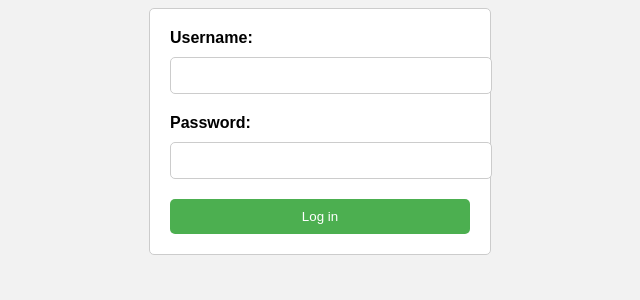
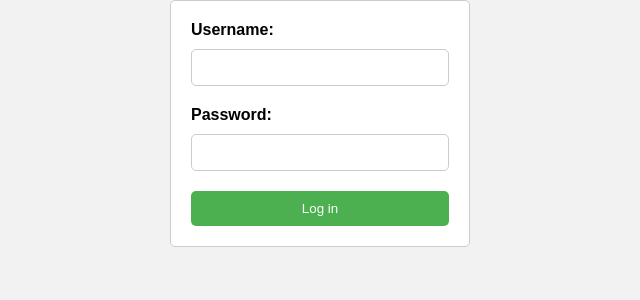
Before and after one commit to 0joksa0/flaskPhotos, a Flask app: page /logIn in a window 1280 px wide. Shown: the top 300 px of the page, without its empty margins (320-960 px from the left). Run offline with Flask 3, Linux system fonts and the light colour scheme; parts of the project's set-up code (start-up, migrations or seed data) failed here and were passed over; some libraries are stand-ins or nearby versions.

Commit message:
fix quick

```diff
--- a/templates/index.html
+++ b/templates/index.html
@@ -5,6 +5,11 @@
     <meta name="viewport" content="width=device-width, initial-scale=1.0" />
     <title>Home</title>
     <style>
+      * {
+        margin: 0;
+        padding: 0;
+        box-sizing: border-box;
+      }
       body {
         font-family: Arial, sans-serif;
         background-color: #f2f2f2;
--- a/templates/logIn.html
+++ b/templates/logIn.html
@@ -6,6 +6,13 @@
     <title>Document</title>
 
     <style>
+
+        * {
+            margin: 0;
+            padding: 0;
+            box-sizing: border-box;
+        }
+
         body {
             font-family: Arial, sans-serif;
             background-color: #f2f2f2;
@@ -37,7 +44,7 @@
 
         button {
             width: 100%;
-            padding: 10px;
+            padding: 10px 0;
             background-color: #4CAF50;
             color: #fff;
             border: none;
```
